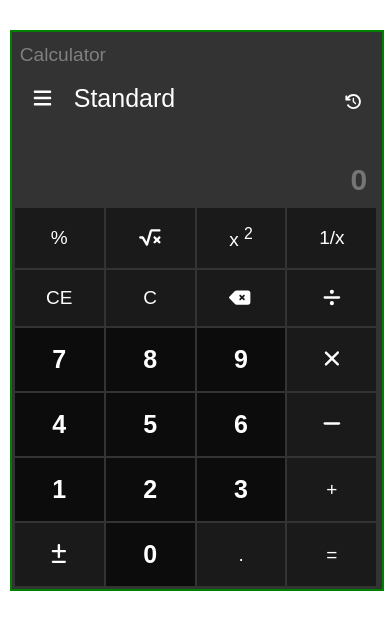
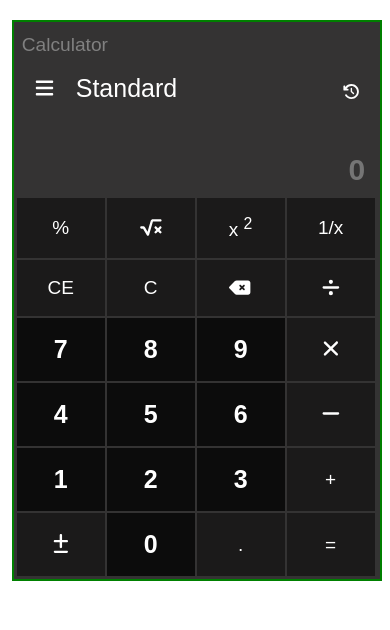
Before and after one commit to Okunolataiwo/Calculator-project, a plain HTML site: page index.html in a window 390 px wide. Drawn offline with Linux system fonts and the light colour scheme.

Commit message:
First commit

```diff
--- a/style.css
+++ b/style.css
@@ -15,9 +15,9 @@ body{
 }
 @media screen and (max-width: 500px){
     .container{
-        width: 95%;
+        width: 94%;
         margin: auto;
-        padding: 30px 5px;
+        padding: 20px 0;
     }
 }
 .calculator{
```
